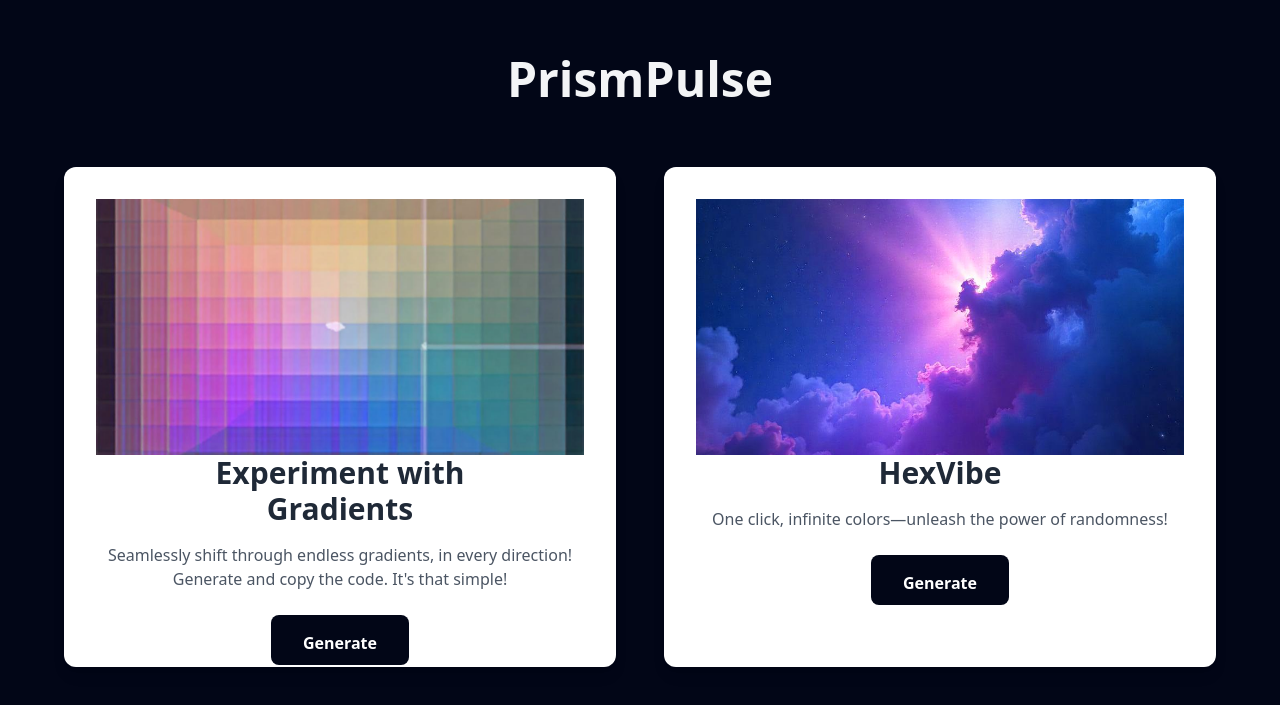
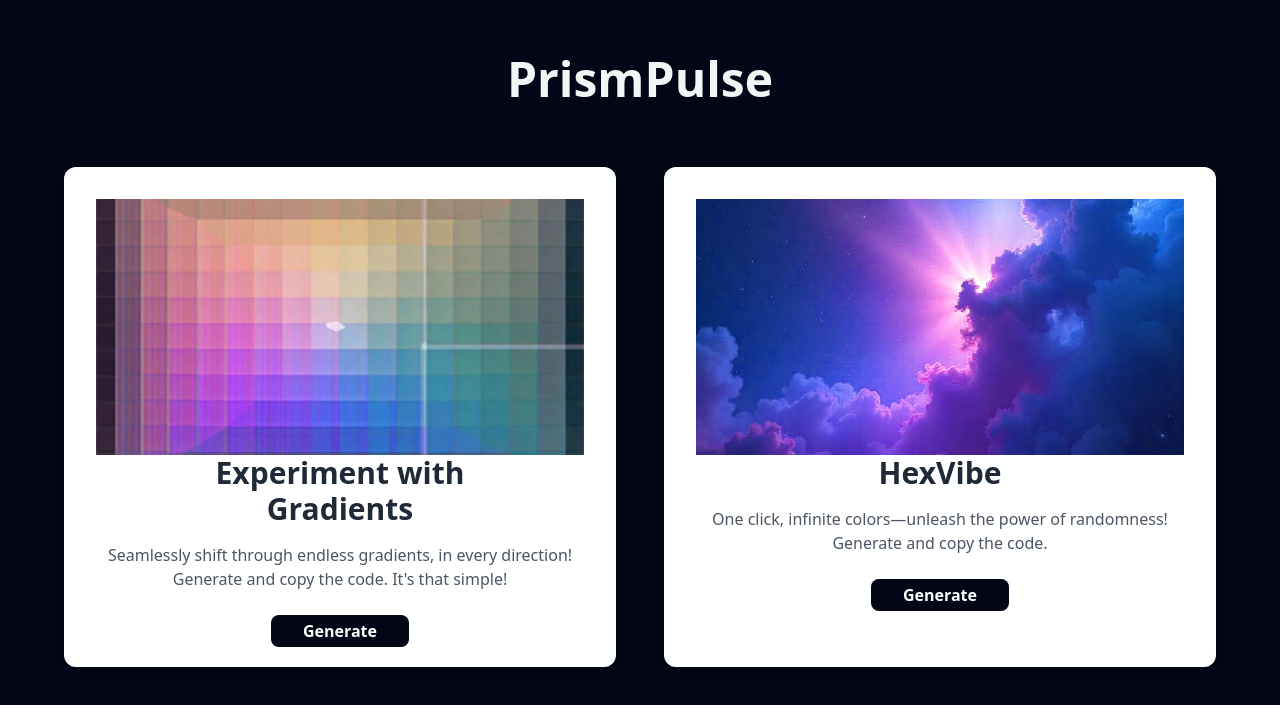
Before and after one commit to shivani091995/PrismPulse, a React (Vite) app: page / in a window 1280 px wide. Shown: the part 121-826 px from the top of the page. Built offline with nearby package versions, Linux system fonts and the light colour scheme.

Commit message:
UI changes

```diff
--- a/src/Home.tsx
+++ b/src/Home.tsx
@@ -27,11 +27,10 @@ const Home: React.FC = () => {
               Experiment with Gradients
             </h2>
             <p className="text-gray-600 mb-6 max-w-[500px]">
-              Seamlessly shift through endless gradients, in every direction!
-              Generate and copy the code. It's that simple!
+              Seamlessly shift through endless gradients, in every direction! Generate and copy the code. It's that simple!
             </p>
             <Link to="/gradient">
-              <button className="mt-auto px-8 py-4 max-w-[200px] max-h-[50px] bg-slate-950 text-white font-semibold rounded-lg hover:bg-slate-800 transition">
+              <button className="mt-auto px-8 py-1 max-w-[200px] max-h-[50px] bg-slate-950 text-white font-semibold rounded-lg hover:bg-slate-800 transition">
                 Generate
               </button>
             </Link>
@@ -48,10 +47,10 @@ const Home: React.FC = () => {
               HexVibe
             </h2>
             <p className="text-gray-600 mb-6 max-w-[500px]">
-              One click, infinite colors—unleash the power of randomness!
+              One click, infinite colors—unleash the power of randomness! Generate and copy the code.
             </p>
             <Link to="/color">
-              <button className="mt-auto px-8 py-4 max-w-[200px] max-h-[50px] bg-slate-950 text-white font-semibold rounded-lg hover:bg-slate-800 transition">
+              <button className="mt-auto px-8 py-1 max-w-[200px] max-h-[50px] bg-slate-950 text-white font-semibold rounded-lg hover:bg-slate-800 transition">
                 Generate
               </button>
             </Link>
```
